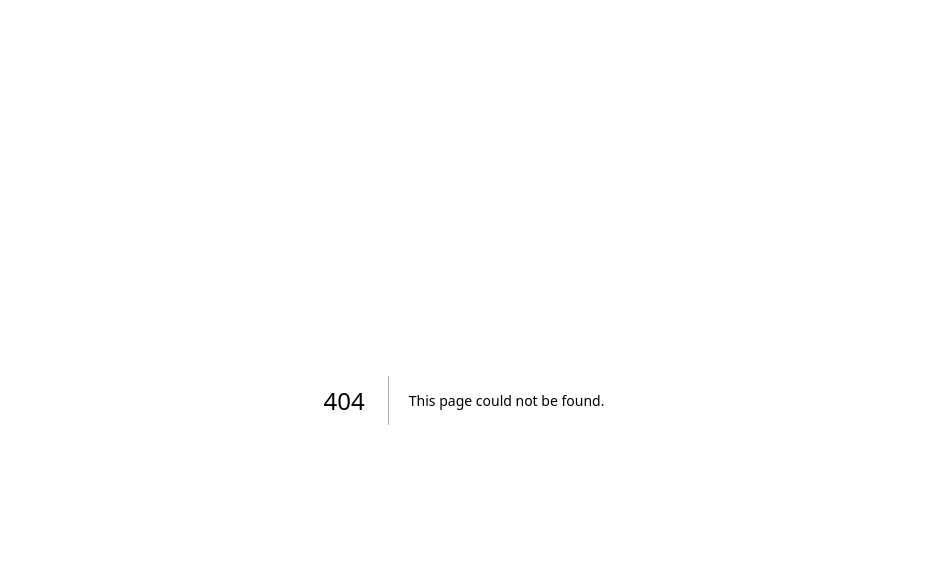
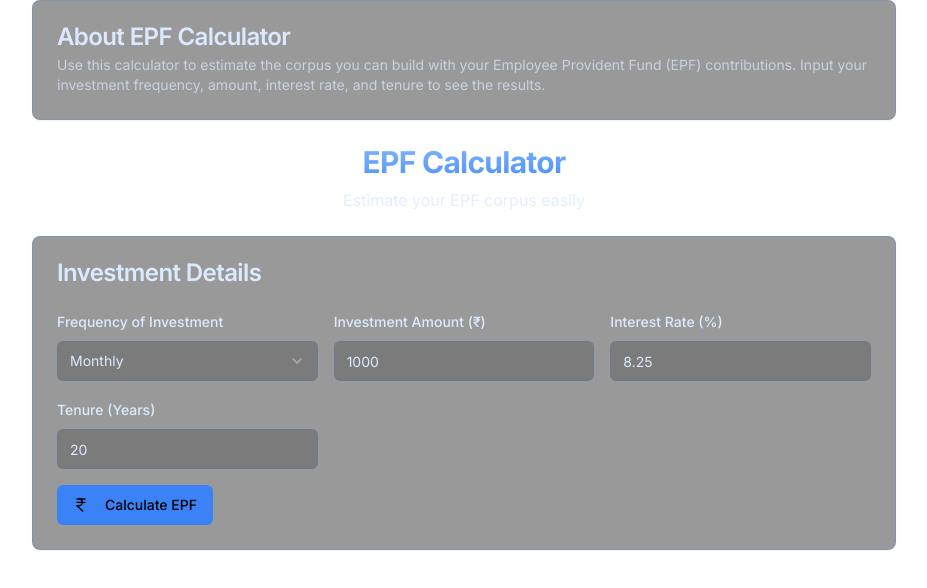
Before and after one commit to gagan771/cash, a Next.js app: page /tools/EPFCalculator in a window 1280 px wide. Before the commit this address had no page. Shown: the top 588 px of the page, without its empty margins (176-1103 px from the left). Built offline with nearby package versions, Linux system fonts and the light colour scheme.

Commit message:
add EPF Calculator component with investment calculation functionality

```diff
--- /dev/null
+++ b/app/tools/EPFCalculator/page.tsx
@@ -0,0 +1,152 @@
+"use client"
+
+import { useState } from "react"
+import { Card, CardContent, CardHeader, CardTitle, CardDescription } from "@/components/ui/card"
+import { Input } from "@/components/ui/input"
+import { Button } from "@/components/ui/button"
+import { Label } from "@/components/ui/label"
+import { Select, SelectContent, SelectItem, SelectTrigger, SelectValue } from "@/components/ui/select"
+import { Alert, AlertTitle, AlertDescription } from "@/components/ui/alert"
+import { IndianRupee } from "lucide-react"
+
+// Type for frequency
+type FrequencyType = "monthly" | "quarterly" | "yearly"
+
+export default function EPFCalculator() {
+  const [frequency, setFrequency] = useState<FrequencyType>("monthly")
+  const [investmentAmount, setInvestmentAmount] = useState<number>(1000)
+  const [interestRate, setInterestRate] = useState<number>(8.25)
+  const [years, setYears] = useState<number>(20)
+  const [result, setResult] = useState<string>("")
+
+  const calculateEPF = () => {
+    let totalEPF = 0
+    const investmentPeriods = frequency === "monthly" ? 12 : frequency === "quarterly" ? 4 : 1
+    const periodicInterestRate = interestRate / investmentPeriods / 100
+
+    for (let period = 1; period <= years * investmentPeriods; period++) {
+      totalEPF = (totalEPF + investmentAmount) * (1 + periodicInterestRate)
+    }
+
+    setResult(`₹${totalEPF.toFixed(2)}`)
+  }
+
+  return (
+    <div className="max-w-4xl mx-auto space-y-6 px-4">
+      {/* Description */}
+      <Card className="border-blue-500/20 bg-black/40 backdrop-blur-sm">
+        <CardHeader>
+          <CardTitle className="text-blue-100">About EPF Calculator</CardTitle>
+          <CardDescription className="text-blue-100/70">
+            Use this calculator to estimate the corpus you can build with your Employee Provident Fund
+            (EPF) contributions. Input your investment frequency, amount, interest rate, and tenure to see the results.
+          </CardDescription>
+        </CardHeader>
+      </Card>
+
+      {/* Header */}
+      <div className="text-center">
+        <h1 className="text-3xl font-bold tracking-tight bg-gradient-to-br from-blue-300 to-blue-500 bg-clip-text text-transparent">
+          EPF Calculator
+        </h1>
+        <p className="mt-2 text-blue-100/80">Estimate your EPF corpus easily</p>
+      </div>
+
+      {/* Input Form */}
+      <Card className="border-blue-500/20 bg-black/40 backdrop-blur-sm">
+        <CardHeader>
+          <CardTitle className="text-blue-100">Investment Details</CardTitle>
+        </CardHeader>
+        <CardContent>
+          <form className="space-y-4">
+            <div className="grid gap-4 sm:grid-cols-3">
+              <div className="space-y-2">
+                <Label htmlFor="investmentFrequency" className="text-blue-100">
+                  Frequency of Investment
+                </Label>
+                <Select
+                  value={frequency}
+                  onValueChange={(value: FrequencyType) => setFrequency(value)}
+                >
+                  <SelectTrigger
+                    id="investmentFrequency"
+                    className="bg-black/20 border-blue-500/20 text-blue-100"
+                  >
+                    <SelectValue placeholder="Select frequency" />
+                  </SelectTrigger>
+                  <SelectContent>
+                    <SelectItem value="monthly">Monthly</SelectItem>
+                    <SelectItem value="quarterly">Quarterly</SelectItem>
+                    <SelectItem value="yearly">Yearly</SelectItem>
+                  </SelectContent>
+                </Select>
+              </div>
+              <div className="space-y-2">
+                <Label htmlFor="investmentAmount" className="text-blue-100">
+                  Investment Amount (₹)
+                </Label>
+                <Input
+                  type="number"
+                  id="investmentAmount"
+                  value={investmentAmount}
+                  onChange={(e) => setInvestmentAmount(Number(e.target.value))}
+                  className="bg-black/20 border-blue-500/20 text-blue-100 placeholder:text-blue-100/50"
+                />
+              </div>
+              <div className="space-y-2">
+                <Label htmlFor="interestRate" className="text-blue-100">
+                  Interest Rate (%)
+                </Label>
+                <Input
+                  type="number"
+                  id="interestRate"
+                  value={interestRate}
+                  step="0.01"
+                  onChange={(e) => setInterestRate(Number(e.target.value))}
+                  className="bg-black/20 border-blue-500/20 text-blue-100 placeholder:text-blue-100/50"
+                />
+              </div>
+              <div className="space-y-2">
+                <Label htmlFor="years" className="text-blue-100">
+                  Tenure (Years)
+                </Label>
+                <Input
+                  type="number"
+                  id="years"
+                  value={years}
+                  onChange={(e) => setYears(Number(e.target.value))}
+                  className="bg-black/20 border-blue-500/20 text-blue-100 placeholder:text-blue-100/50"
+                />
+              </div>
+            </div>
+            <Button
+              type="button"
+              onClick={calculateEPF}
+              className="w-full sm:w-auto bg-blue-500 hover:bg-blue-600 text-black font-medium"
+            >
+              <IndianRupee className="mr-2 h-4 w-4" />
+              Calculate EPF
+            </Button>
+          </form>
+        </CardContent>
+      </Card>
+
+      {/* Results */}
+      {result && (
+        <Card className="border-blue-500/20 bg-black/40 backdrop-blur-sm">
+          <CardHeader>
+            <CardTitle className="text-blue-100">EPF Corpus Breakdown</CardTitle>
+          </CardHeader>
+          <CardContent>
+            <Alert className="bg-blue-500/10 border border-blue-500/20">
+              <AlertTitle className="text-lg font-bold text-blue-100">Total Corpus</AlertTitle>
+              <AlertDescription className="text-xl font-bold text-blue-100">
+                {result}
+              </AlertDescription>
+            </Alert>
+          </CardContent>
+        </Card>
+      )}
+    </div>
+  )
+}
--- a/app/tools/emi/page.tsx
+++ b/app/tools/emi/page.tsx
@@ -172,4 +172,3 @@ export default function EMICalculator() {
     </div>
   )
 }
-cccc
```
